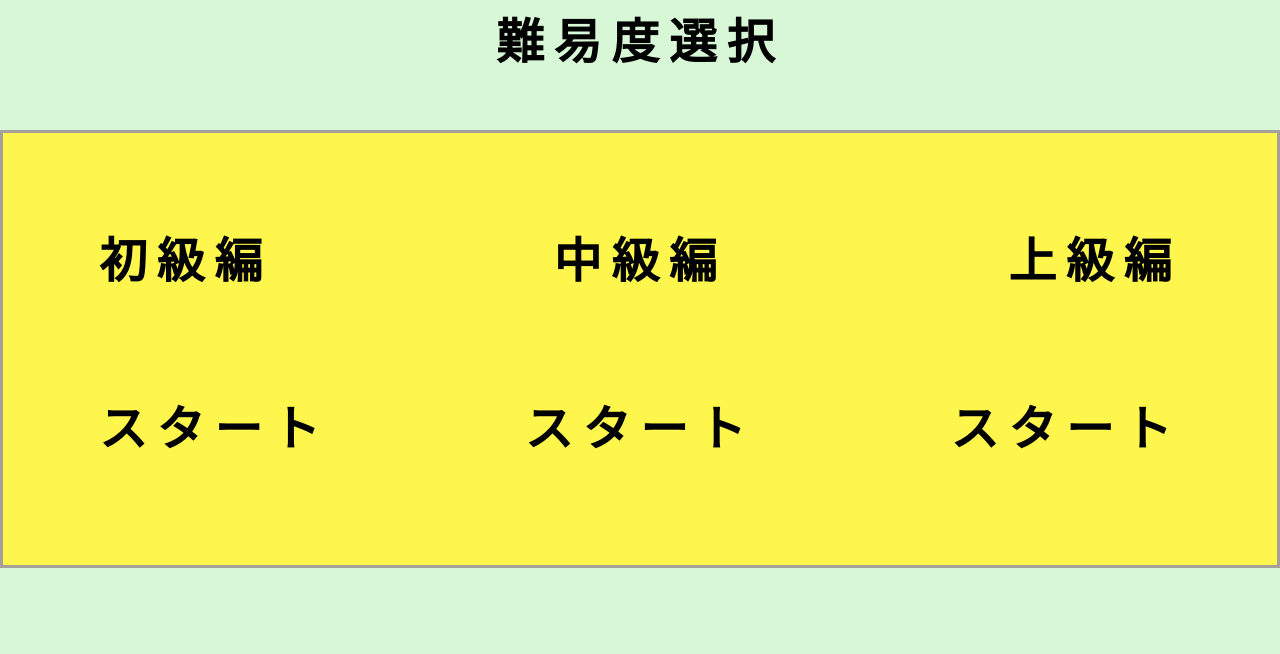
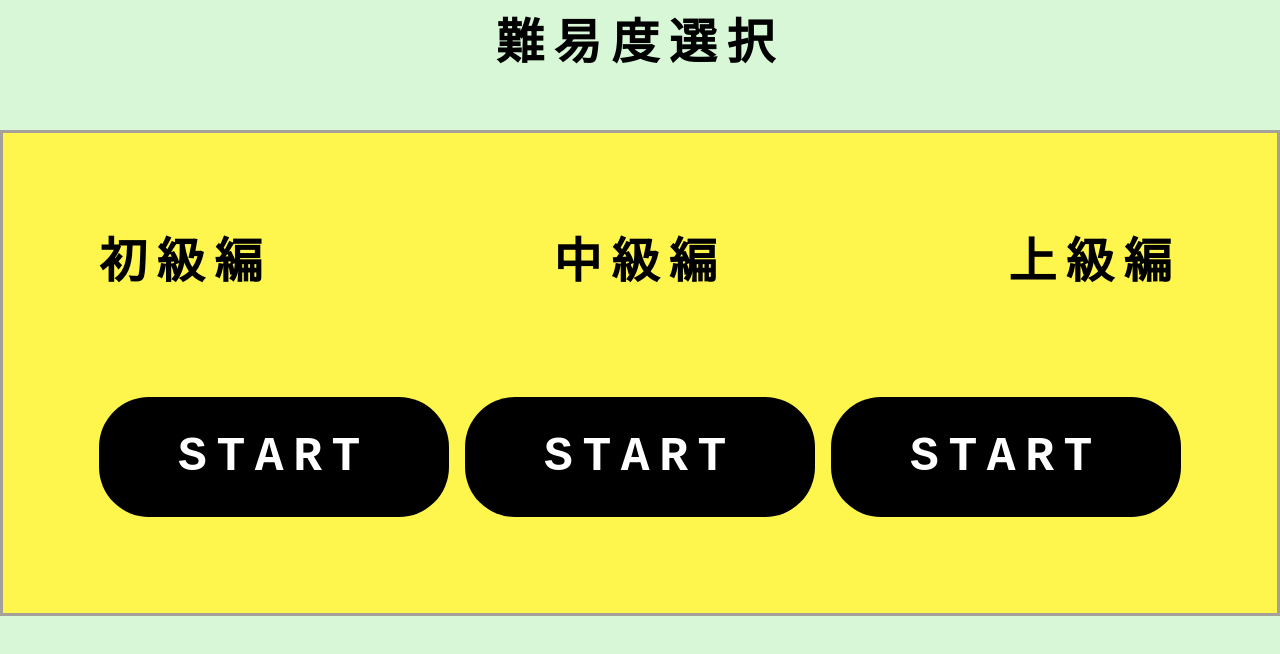
Before and after one commit to furu0202/Prefectures-App, a Next.js app: page /level in a window 1280 px wide. Shown: the top 654 px of the page. Built offline with nearby package versions, Linux system fonts and the light colour scheme.

Commit message:
STARTボタンの作成

```diff
--- a/app/level/page.jsx
+++ b/app/level/page.jsx
@@ -28,17 +28,17 @@ const ITEMS = [
 const LINKS = [
   {
     id: '1',
-    name: 'スタート',
+    name: 'START',
     href: '/beginner',
   },
   {
     id: '2',
-    name: 'スタート',
+    name: 'START',
     href: '/intermediate',
   },
   {
     id: '3',
-    name: 'スタート',
+    name: 'START',
     href: '/advanced',
   },
 ];
--- a/app/level/page.module.css
+++ b/app/level/page.module.css
@@ -105,3 +105,15 @@
 .buttonAdvanced {
   background: #ffd900c7;
 }
+
+.button {
+  font-size: 48px;
+  display: inline-block;
+  width: 100%;
+  max-width: 350px;
+  overflow: hidden;
+  padding: 1.5rem 3rem;
+  color: #fff;
+  border-radius: 50px;
+  background: #000;
+}
```
